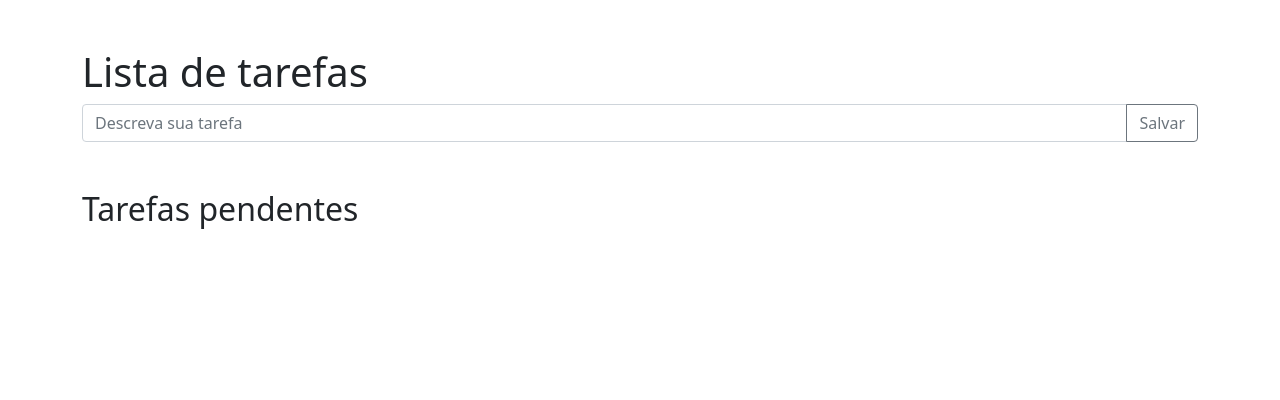
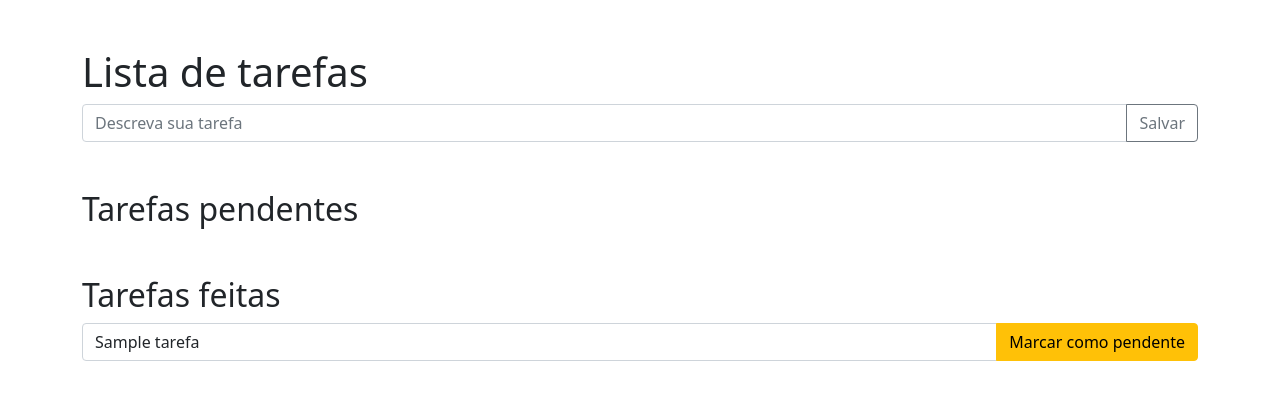
Before and after one commit to Rudie23/Django-pro, a Django app: page /tarefas/ in a window 1280 px wide. Shown: the top 400 px of the page. Run offline with Django 4.2, Linux system fonts and the light colour scheme; tables that the repository leaves empty hold one stand-in row (values such as "Sample post").

Commit message:
Lista de Tarefas

```diff
--- a/diegodev/tarefas/forms.py
+++ b/diegodev/tarefas/forms.py
@@ -6,3 +6,9 @@ class TarefaNovaForm(ModelForm):
     class Meta:
         model = Tarefa
         fields = ['nome']
+
+
+class TarefaForm(ModelForm):
+    class Meta:
+        model = Tarefa
+        fields = ['nome', 'feita']
--- a/diegodev/tarefas/templates/tarefas/home.html
+++ b/diegodev/tarefas/templates/tarefas/home.html
@@ -15,7 +15,7 @@
                 <div class="input-group mb-3">
                     <input type="text" class="form-control" placeholder="Descreva sua tarefa"
                      aria-label="Descreva sua tarefa" aria-describedby="button-addon2" name="nome">
-                    <button type="submit" class="btn btn-outline-secondary" id="button-addon2">Salvar</button>
+                    <button type="submit" class="btn btn-outline-secondary">Salvar</button>
                 </div>
                 <div class="form-text">{{ form.nome.errors }}</div>
             </form>
@@ -24,16 +24,34 @@
 
             {% for tarefa in tarefas_pendentes %}
 
-                <form>
-                    <div class="input-group mb-3">
-                        <div class="input-group-text">
-                          <input class="form-check-input mt-0" type="checkbox" value="" aria-label="Checkbox para tarefa">
-                        </div>
-                        <input type="text" class="form-control" aria-label="Text input para tarefa" value="{{ tarefa.nome }}">
-                    </div>
-                </form>
+               <form action="{% url 'tarefas:detalhe' tarefa_id=tarefa.id %}" method="post">
+                {% csrf_token %}
+               <div class="input-group mb-3">
+                    <input type="text" class="form-control" placeholder="Descreva sua tarefa" required="required"
+                           aria-label="Descreva sua tarefa" aria-describedby="button-addon2" name="nome" value="{{ tarefa.nome }}">
+                    <input type="hidden" value="checked" name="feita">
+                    <button type="submit" class="btn btn-success">Marcar como feito</button>
+               </div>
+               </form>
 
             {% endfor %}
+
+            <h2 class="mt-5">Tarefas feitas</h2>
+
+            {% for tarefa in tarefas_feitas %}
+
+               <form action="{% url 'tarefas:detalhe' tarefa_id=tarefa.id %}" method="post">
+                {% csrf_token %}
+               <div class="input-group mb-3">
+                    <input type="text" class="form-control" placeholder="Descreva sua tarefa" required="required"
+                           aria-label="Descreva sua tarefa" aria-describedby="button-addon2" name="nome" value="{{ tarefa.nome }}">
+                    <button type="submit" class="btn btn-warning">Marcar como pendente</button>
+               </div>
+               </form>
+
+            {% endfor %}
+
+
 
         </div>
     </div>
--- a/diegodev/tarefas/urls.py
+++ b/diegodev/tarefas/urls.py
@@ -1,9 +1,6 @@
+from django.urls import path
 
-from unicodedata import name
-from django import views
-from django.urls import path
 from diegodev.tarefas.views import detalhe, home
-
 
 app_name = 'tarefas'
 
--- a/diegodev/tarefas/views.py
+++ b/diegodev/tarefas/views.py
@@ -3,7 +3,7 @@ from django.http import HttpResponseRedirect
 from django.shortcuts import render
 from django.urls import reverse
 
-from diegodev.tarefas.forms import TarefaNovaForm
+from diegodev.tarefas.forms import TarefaNovaForm, TarefaForm
 from diegodev.tarefas.models import Tarefa
 
 # Create your views here.
@@ -17,10 +17,25 @@ def home(request):
             return HttpResponseRedirect(reverse('tarefas:home'))
         else:
             tarefas_pendentes = Tarefa.objects.filter(feita=False).all()
-            return render (request, 'tarefas/home.html', {'form': form, 'tarefas_pendentes': tarefas_pendentes}, status=400)
+            tarefas_feitas = Tarefa.objects.filter(feita=True).all()
+            return render (
+                request, 'tarefas/home.html',
+                {'form': form,
+                'tarefas_pendentes': tarefas_pendentes,
+                'tarefas_feitas': tarefas_feitas
+                },
+                status=400)
     tarefas_pendentes = Tarefa.objects.filter(feita=False).all()
-    return render(request, 'tarefas/home.html', {'tarefas_pendentes': tarefas_pendentes})
+    tarefas_feitas = Tarefa.objects.filter(feita=True).all()
+    return render(request, 'tarefas/home.html',
+                  {'tarefas_pendentes': tarefas_pendentes,
+                   'tarefas_feitas': tarefas_feitas
+                   })
 
 
 def detalhe(request, tarefa_id):
+    tarefa = Tarefa.objects.get(id=tarefa_id)
+    form = TarefaForm(request.POST, instance=tarefa)
+    if form.is_valid():
+        form.save()
     return HttpResponseRedirect(reverse('tarefas:home'))
```
Also changed, not shown: diegodev/tarefas/tests/test_edicao_de_tarefa.py (+17 -0 lines), diegodev/tarefas/tests/test_tarefas_get.py (+16 -1 lines).
